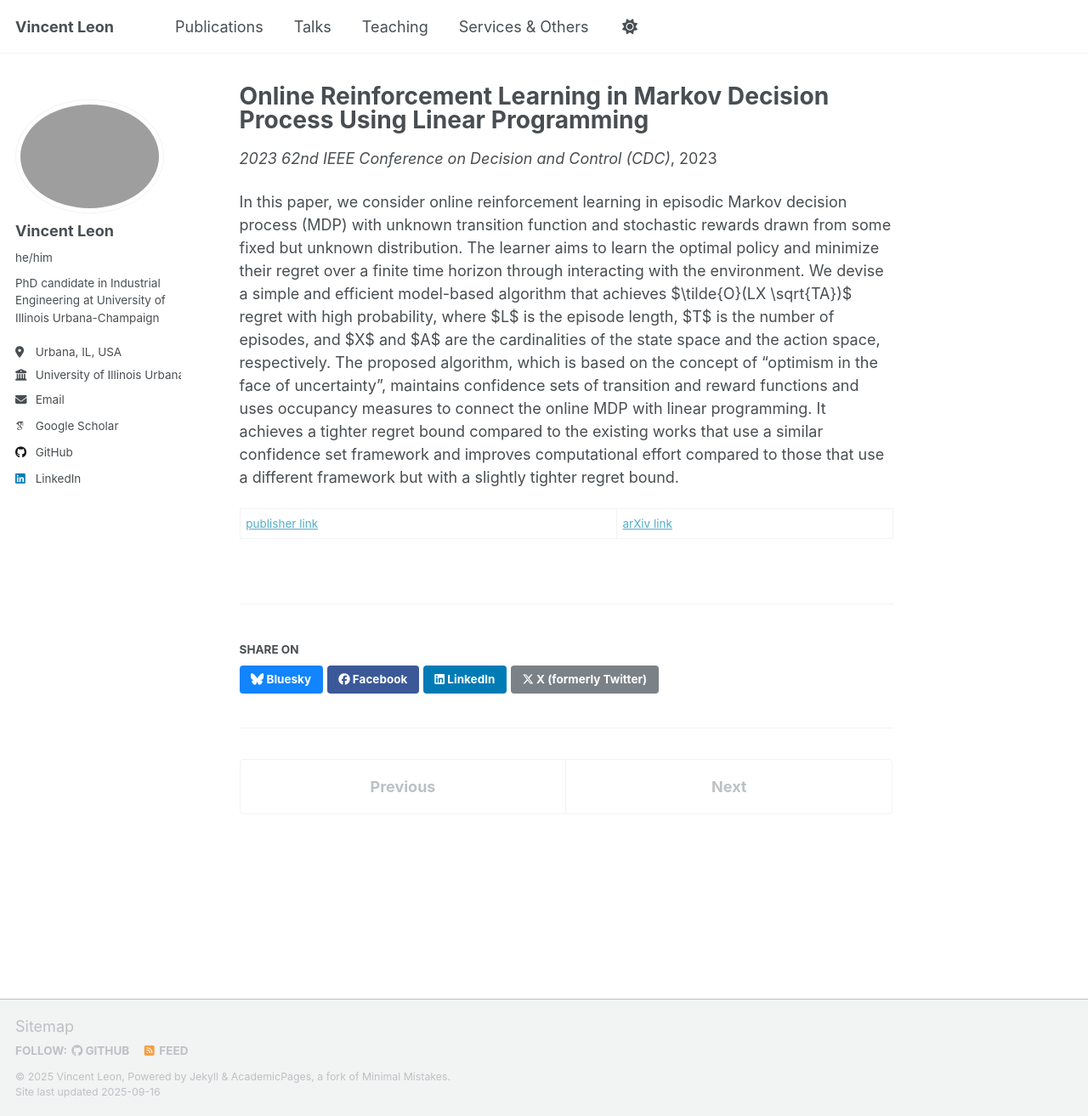
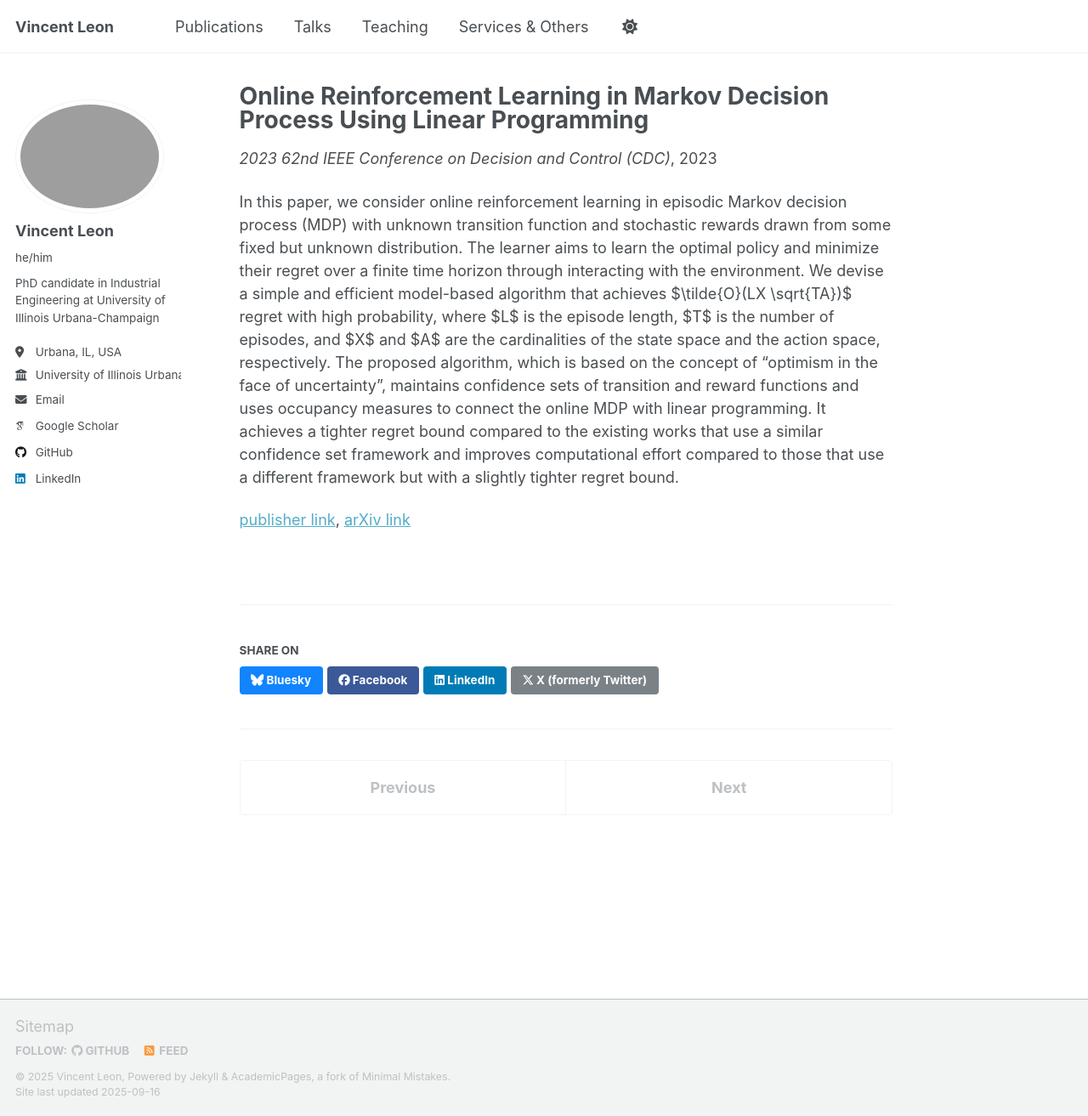
Before and after one commit to vin-leon/vin-leon.github.io, a Jekyll site: the page built from _publications/2023-online-rl-lp.md, in a window 1280 px wide and 1313 px high. Shown: the whole window at 85% size. Built offline with Jekyll 4.4.1, drawn with Linux system fonts in a browser that asks for light colours; some web fonts are replaced; a script that is not in the unit is left out.

```diff
--- a/_publications/2023-online-rl-lp.md
+++ b/_publications/2023-online-rl-lp.md
@@ -12,4 +12,4 @@ venue: '2023 62nd IEEE Conference on Decision and Control (CDC)'
 
 In this paper, we consider online reinforcement learning in episodic Markov decision process (MDP) with unknown transition function and stochastic rewards drawn from some fixed but unknown distribution. The learner aims to learn the optimal policy and minimize their regret over a finite time horizon through interacting with the environment. We devise a simple and efficient model-based algorithm that achieves $\tilde{O}(LX \sqrt{TA})$ regret with high probability, where $L$ is the episode length, $T$ is the number of episodes, and $X$ and $A$ are the cardinalities of the state space and the action space, respectively. The proposed algorithm, which is based on the concept of “optimism in the face of uncertainty”, maintains confidence sets of transition and reward functions and uses occupancy measures to connect the online MDP with linear programming. It achieves a tighter regret bound compared to the existing works that use a similar confidence set framework and improves computational effort compared to those that use a different framework but with a slightly tighter regret bound.
 
-[publisher link](https://doi.org/10.1109/CDC49753.2023.10383839) | [arXiv link](https://arxiv.org/abs/2304.00155)
+[publisher link](https://doi.org/10.1109/CDC49753.2023.10383839), [arXiv link](https://arxiv.org/abs/2304.00155)
```
